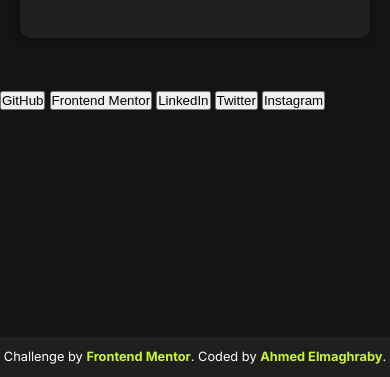
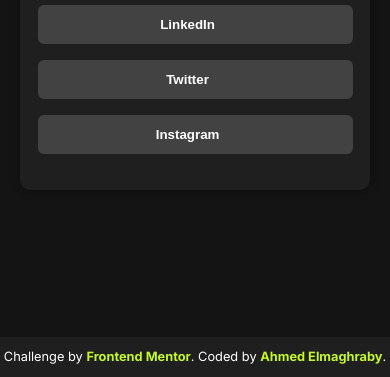
Before and after one commit to A-Elmaghraby/social-links-profile, a plain HTML site: page index.html in a window 390 px wide. Shown: the part 467-844 px from the top of the page. Drawn offline with Linux system fonts and the light colour scheme.

Commit message:
Update style.css

```diff
--- a/css/style.css
+++ b/css/style.css
@@ -23,7 +23,7 @@ body {
     align-items: center;
 }
 
-.profile-card {
+main {
     background-color: var(--M-Dark-Grey);
     border-radius: 10px;
     box-shadow: 0 0 10px rgba(0, 0, 0, 0.5);
@@ -63,7 +63,7 @@ body {
     font-size: 0.5rem;
     margin-bottom: 1.3rem;
 }
-.profile-card .social_btn {
+.social-links .social_btn {
     background-color: #424242;
     border: none;
     color: var(--White);
@@ -78,20 +78,20 @@ body {
 }
 @media (max-width: 768px) {
 
-    .profile-card .social_btn {
+    .social-links .social_btn {
         width: 90%;
     }
 
 }
 
-.profile-card .social_btn span {
+.social-links .social_btn span {
     cursor: pointer;
     display: inline-block;
     position: relative;
     transition: 0.2s;
 }
 
-.profile-card .social_btn span:after {
+.social-links .social_btn span:after {
     content: ' \27A4';
     position: relative;
     opacity: 0;
@@ -99,14 +99,14 @@ body {
     right: -30px;
     transition: 0.2s;
 }
-.profile-card .social_btn:hover span {
+.social-links .social_btn:hover span {
     padding-right: 25px;
 }
-.profile-card .social_btn:hover span:after {
+.social-links .social_btn:hover span:after {
     opacity: 1;
     right: -10px;
   }
-.profile-card .social_btn:hover {
+.social-links .social_btn:hover {
     background-color: var(--Green);
     color: var(--L-Dark-Grey);
 }
```
